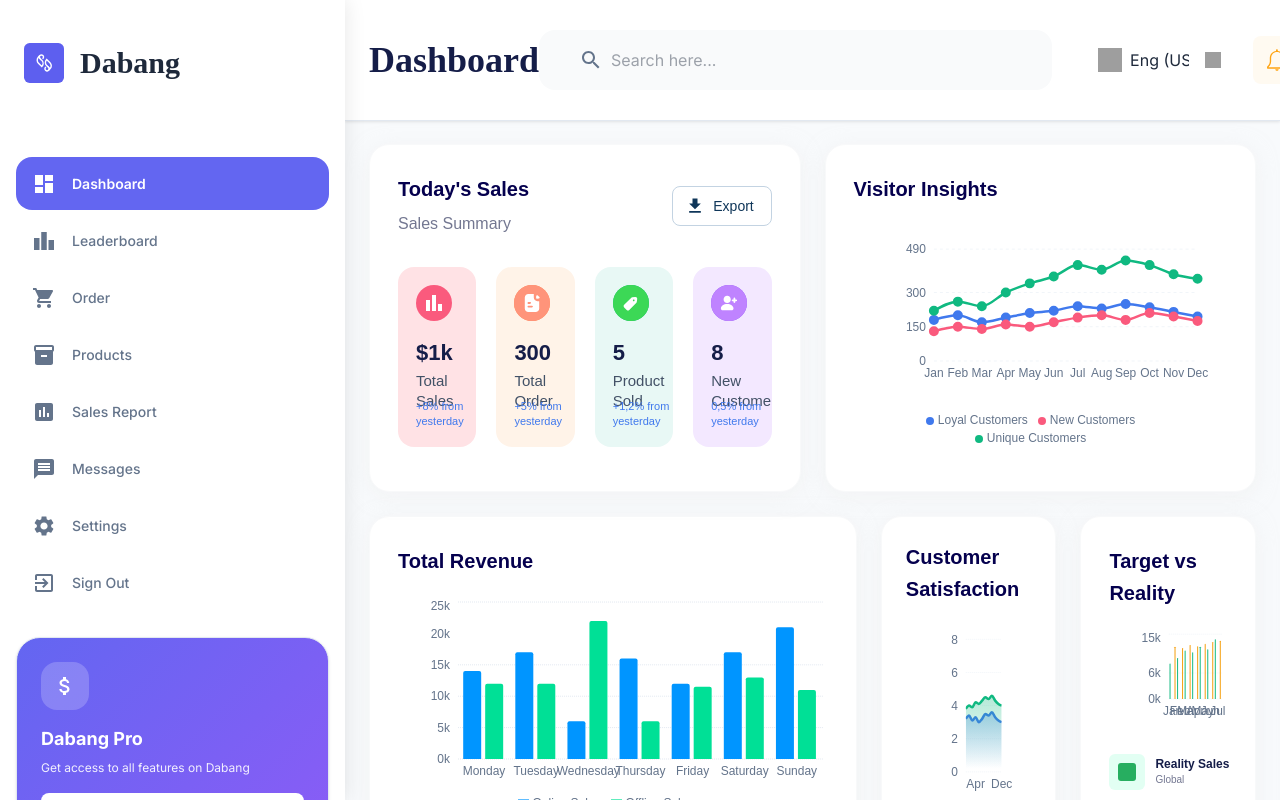
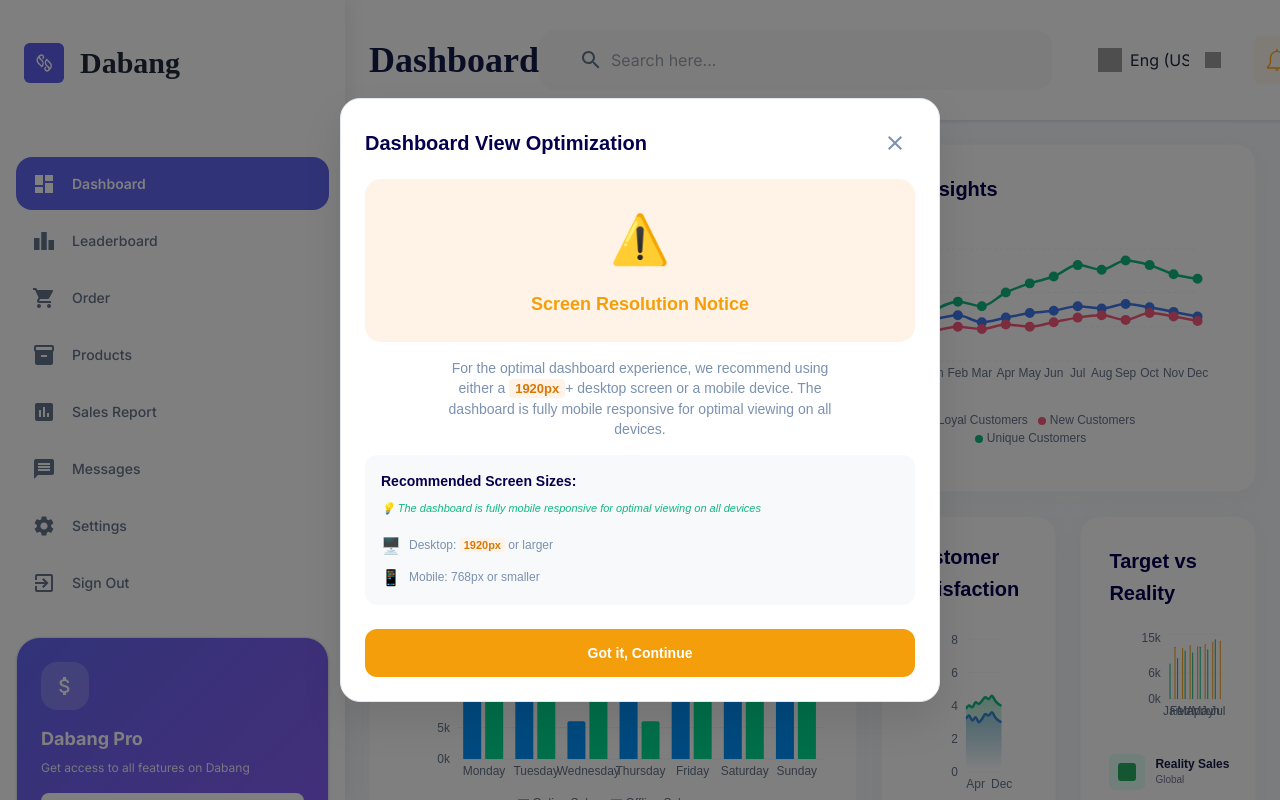
Before and after one commit to rocker1166/sales-dashboard-monorepo, a Next.js app in the folder frontend/: page / in a window 1280 px wide. Shown: the top 800 px of the page. Built offline with nearby package versions, Linux system fonts and the light colour scheme; grey boxes are pictures that could not be loaded.

Commit message:
Add OptimalViewModal to HomePage for enhanced user experience

```diff
--- a/frontend/src/app/page.tsx
+++ b/frontend/src/app/page.tsx
@@ -3,6 +3,7 @@
 import { Box } from "@mui/material"
 import DashboardLayout from "@/components/layout/DashboardLayout"
 import DashboardContent from "@/components/dashboard/DashboardContent"
+import OptimalViewModal from "@/components/ui/OptimalViewModal"
 
 export default function HomePage() {
   return (
@@ -10,6 +11,7 @@ export default function HomePage() {
       <Box sx={{ flexGrow: 1 }}>
         <DashboardContent />
       </Box>
+      <OptimalViewModal />
     </DashboardLayout>
   )
 }
--- /dev/null
+++ b/frontend/src/components/ui/OptimalViewModal.tsx
@@ -0,0 +1,289 @@
+"use client"
+import { useState, useEffect } from "react"
+import {
+  Dialog,
+  DialogTitle,
+  DialogContent,
+  DialogActions,
+  Button,
+  Typography,
+  Box,
+  IconButton,
+  useTheme,
+  useMediaQuery,
+} from "@mui/material"
+import {
+  Close as CloseIcon,
+  CheckCircle as CheckIcon,
+} from "@mui/icons-material"
+
+const STORAGE_KEY = "optimal-view-modal-shown"
+
+export default function OptimalViewModal() {
+  const [open, setOpen] = useState(false)
+  const theme = useTheme()
+  const isMobile = useMediaQuery(theme.breakpoints.down("md"))
+  const isOptimalDesktop = useMediaQuery("(min-width: 1920px)")
+  const isOptimalMobile = useMediaQuery("(max-width: 768px)")
+
+  useEffect(() => {
+    // Check if modal has been shown before
+    const hasShownModal = localStorage.getItem(STORAGE_KEY)
+
+    if (!hasShownModal) {
+      // Show modal after a short delay for better UX
+      const timer = setTimeout(() => {
+        setOpen(true)
+      }, 1000)
+
+      return () => clearTimeout(timer)
+    }
+  }, [])
+
+  const handleClose = () => {
+    setOpen(false)
+    // Mark modal as shown in localStorage
+    localStorage.setItem(STORAGE_KEY, "true")
+  }
+
+  const getCurrentScreenInfo = () => {
+    if (isOptimalDesktop) {
+      return {
+        type: "desktop",
+        icon: "🖥️",
+        title: "Optimal Desktop View",
+        description: "You're using the recommended 1920px+ screen resolution for the best dashboard experience. The dashboard is also fully mobile responsive for optimal viewing on all devices.",
+        color: "#10B981",
+        bgColor: "#F0FDF4"
+      }
+    } else if (isOptimalMobile) {
+      return {
+        type: "mobile",
+        icon: "📱",
+        title: "Optimal Mobile View",
+        description: "You're using the recommended mobile screen size for the best dashboard experience.",
+        color: "#3B82F6",
+        bgColor: "#F0F9FF"
+      }
+    } else {
+      return {
+        type: "suboptimal",
+        icon: "⚠️",
+        title: "Screen Resolution Notice",
+        description: "For the optimal dashboard experience, we recommend using either a 1920px+ desktop screen or a mobile device. The dashboard is fully mobile responsive for optimal viewing on all devices.",
+        color: "#F59E0B",
+        bgColor: "#FEF3E6"
+      }
+    }
+  }
+
+  const screenInfo = getCurrentScreenInfo()
+
+  return (
+    <Dialog
+      open={open}
+      onClose={handleClose}
+      maxWidth="sm"
+      fullWidth
+      PaperProps={{
+        sx: {
+          borderRadius: "20px",
+          boxShadow: "0px 20px 40px rgba(0, 0, 0, 0.1)",
+          border: "1px solid #E2E8F0"
+        }
+      }}
+    >
+      <DialogTitle sx={{
+        p: 0,
+        position: "relative"
+      }}>
+        <Box sx={{
+          p: 3,
+          pb: 2,
+          display: "flex",
+          alignItems: "center",
+          justifyContent: "space-between"
+        }}>
+          <Typography variant="h6" sx={{
+            fontWeight: 600,
+            color: "#05004E",
+            fontFamily: "'Poppins', sans-serif",
+            fontSize: "20px"
+          }}>
+            Dashboard View Optimization
+          </Typography>
+          <IconButton
+            onClick={handleClose}
+            sx={{
+              color: "#7B91B0",
+              "&:hover": {
+                backgroundColor: "#F8F9FA"
+              }
+            }}
+          >
+            <CloseIcon />
+          </IconButton>
+        </Box>
+      </DialogTitle>
+
+      <DialogContent sx={{ p: 3, pt: 0 }}>
+        <Box sx={{
+          display: "flex",
+          flexDirection: "column",
+          alignItems: "center",
+          textAlign: "center",
+          gap: 2
+        }}>
+          {/* Icon and Status */}
+          <Box sx={{
+            p: 3,
+            borderRadius: "16px",
+            backgroundColor: screenInfo.bgColor,
+            display: "flex",
+            flexDirection: "column",
+            alignItems: "center",
+            gap: 2,
+            width: "100%"
+          }}>
+            <Typography sx={{ fontSize: "48px" }}>
+              {screenInfo.icon}
+            </Typography>
+            <Box sx={{ display: "flex", alignItems: "center", gap: 1 }}>
+              {screenInfo.type !== "suboptimal" && (
+                <CheckIcon sx={{ fontSize: 20, color: screenInfo.color }} />
+              )}
+              <Typography sx={{
+                fontSize: "18px",
+                fontWeight: 600,
+                color: screenInfo.color,
+                fontFamily: "'Poppins', sans-serif"
+              }}>
+                {screenInfo.title}
+              </Typography>
+            </Box>
+          </Box>
+
+          {/* Description */}
+          <Typography sx={{
+            fontSize: "14px",
+            color: "#7B91B0",
+            fontFamily: "'Poppins', sans-serif",
+            lineHeight: "20px",
+            maxWidth: "400px"
+          }}>
+            {screenInfo.description.split('1920px').map((part, index) => (
+              <span key={index}>
+                {index > 0 && (
+                  <Box
+                    component="span"
+                    sx={{
+                      backgroundColor: "#FEF3E6",
+                      color: "#D97706",
+                      fontWeight: 700,
+                      padding: "2px 6px",
+                      borderRadius: "4px",
+                      fontSize: "13px",
+                      fontFamily: "'Poppins', sans-serif"
+                    }}
+                  >
+                    1920px
+                  </Box>
+                )}
+                {part}
+              </span>
+            ))}
+          </Typography>
+
+          {/* Recommendations */}
+          {screenInfo.type === "suboptimal" && (
+            <Box sx={{
+              p: 2,
+              backgroundColor: "#F8F9FA",
+              borderRadius: "12px",
+              width: "100%",
+              textAlign: "left"
+            }}>
+              <Typography sx={{
+                fontSize: "14px",
+                fontWeight: 600,
+                color: "#05004E",
+                fontFamily: "'Poppins', sans-serif",
+                mb: 1
+              }}>
+                Recommended Screen Sizes:
+              </Typography>
+              <Typography sx={{
+                fontSize: "11px",
+                color: "#10B981",
+                fontFamily: "'Poppins', sans-serif",
+                mb: 2,
+                fontStyle: "italic"
+              }}>
+                💡 The dashboard is fully mobile responsive for optimal viewing on all devices
+              </Typography>
+              <Box sx={{ display: "flex", flexDirection: "column", gap: 1 }}>
+                <Box sx={{ display: "flex", alignItems: "center", gap: 1 }}>
+                  <Typography sx={{ fontSize: "16px" }}>🖥️</Typography>
+                  <Typography sx={{
+                    fontSize: "12px",
+                    color: "#7B91B0",
+                    fontFamily: "'Poppins', sans-serif"
+                  }}>
+                    Desktop: <Box
+                      component="span"
+                      sx={{
+                        backgroundColor: "#FEF3E6",
+                        color: "#D97706",
+                        fontWeight: 700,
+                        padding: "1px 4px",
+                        borderRadius: "3px",
+                        fontSize: "11px",
+                        fontFamily: "'Poppins', sans-serif"
+                      }}
+                    >
+                      1920px
+                    </Box> or larger
+                  </Typography>
+                </Box>
+                <Box sx={{ display: "flex", alignItems: "center", gap: 1 }}>
+                  <Typography sx={{ fontSize: "16px" }}>📱</Typography>
+                  <Typography sx={{
+                    fontSize: "12px",
+                    color: "#7B91B0",
+                    fontFamily: "'Poppins', sans-serif"
+                  }}>
+                    Mobile: 768px or smaller
+                  </Typography>
+                </Box>
+              </Box>
+            </Box>
+          )}
+        </Box>
+      </DialogContent>
+
+      <DialogActions sx={{ p: 3, pt: 0 }}>
+        <Button
+          onClick={handleClose}
+          variant="contained"
+          fullWidth
+          sx={{
+            backgroundColor: screenInfo.color,
+            color: "white",
+            fontWeight: 600,
+            fontSize: "14px",
+            fontFamily: "'Poppins', sans-serif",
+            borderRadius: "12px",
+            py: 1.5,
+            textTransform: "none",
+            "&:hover": {
+              backgroundColor: screenInfo.color,
+              filter: "brightness(0.9)"
+            }
+          }}
+        >
+          {screenInfo.type === "suboptimal" ? "Got it, Continue" : "Perfect!"}
+        </Button>
+      </DialogActions>
+    </Dialog>
+  )
+}
```
